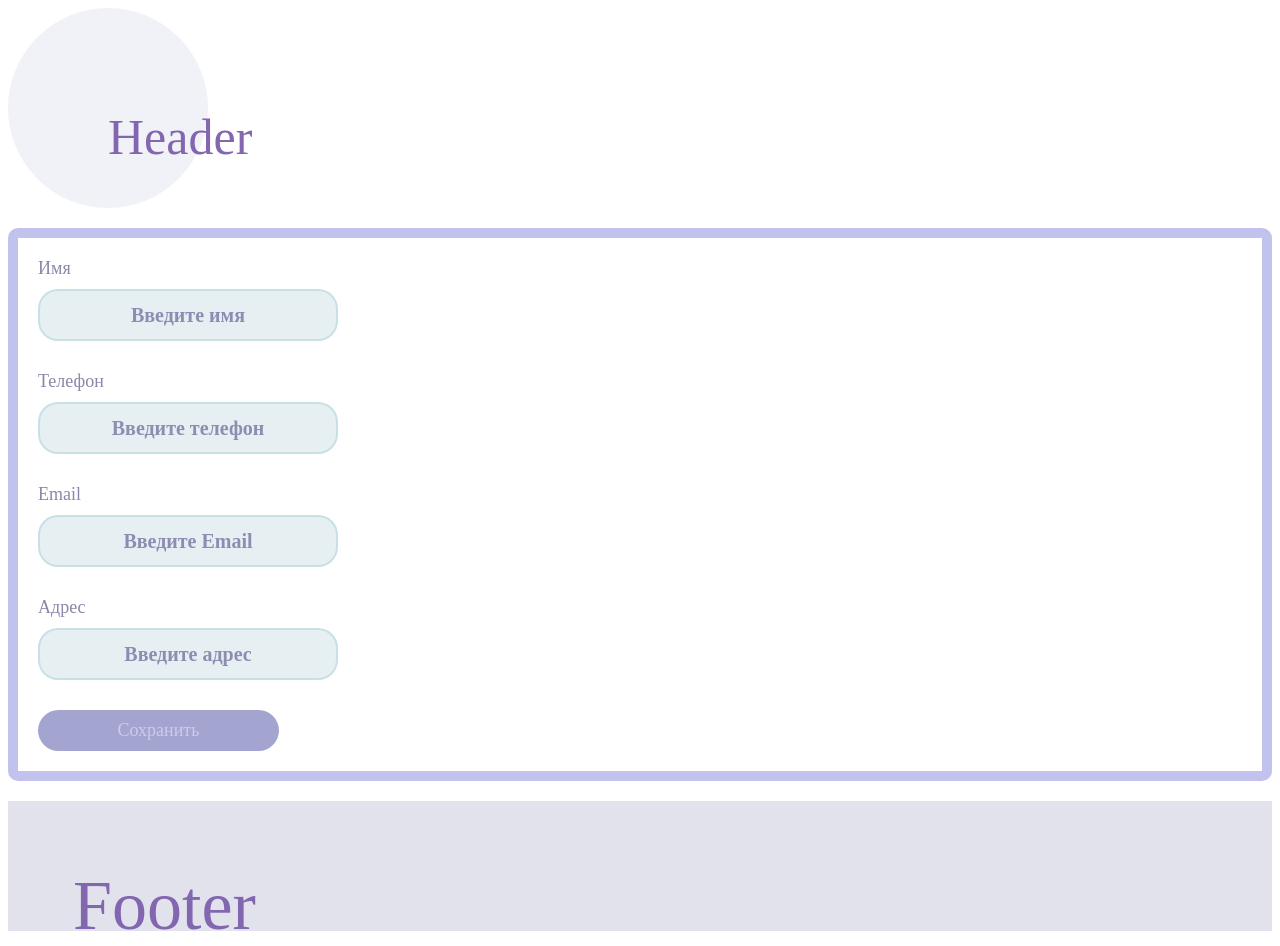
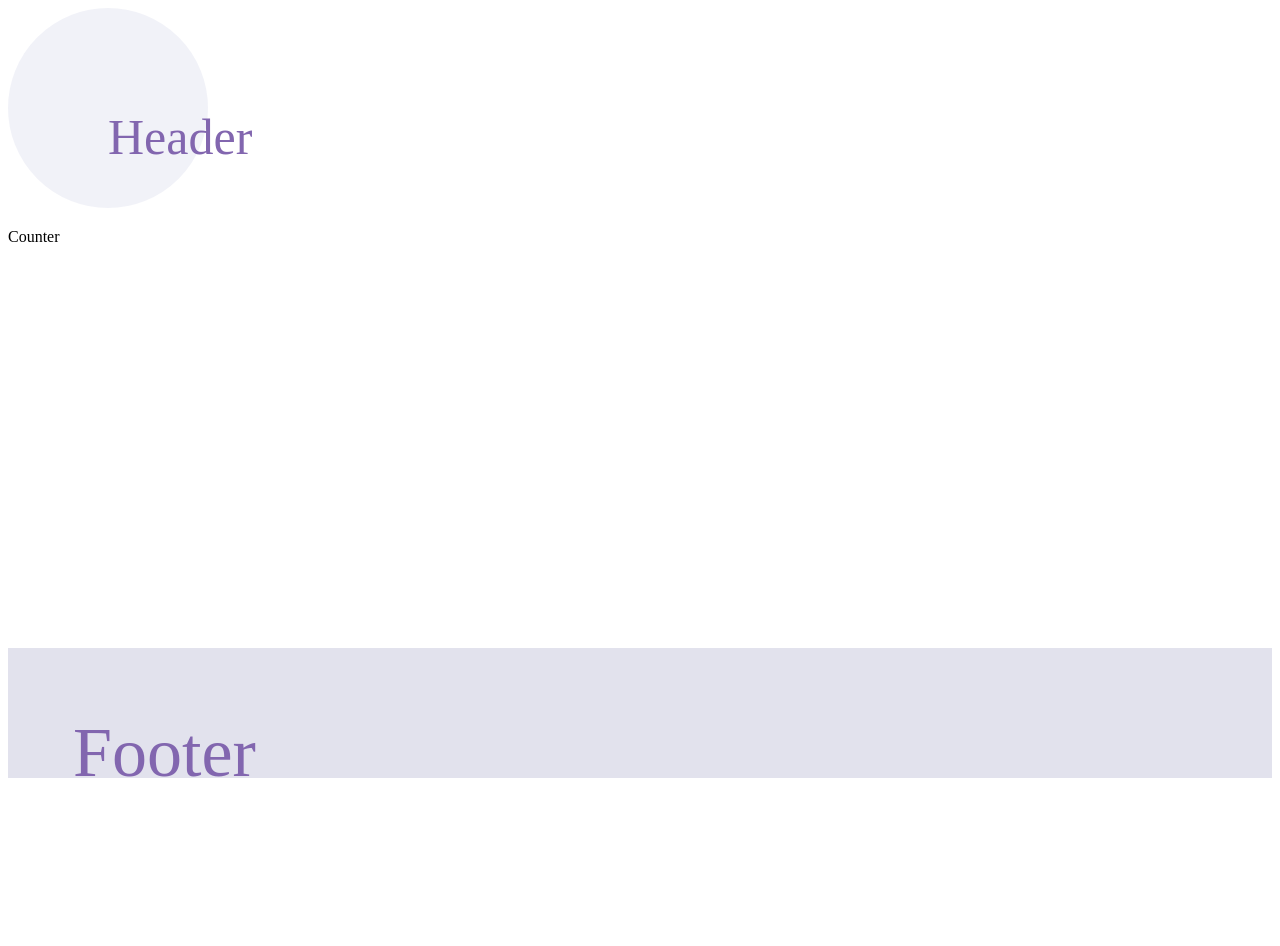
Before and after one commit to zxclownator3000/react_vite, a React (Vite) app: page / in a window 1280 px wide. After the commit the page ends 800 px from the top, so only its background shows below. Built offline with nearby package versions, Linux system fonts and the light colour scheme.

Commit message:
добавила вторую страницу

```diff
--- /dev/null
+++ b/src/components/Counter/Counter.module.css
@@ -0,0 +1,6 @@
+
+.counter{
+    min-height: 400px;
+    width: auto;
+;
+}
--- /dev/null
+++ b/src/components/Counter/Counter.tsx
@@ -0,0 +1,4 @@
+import styles from "./Counter.module.css";
+export const Counter = () => {
+  return <div className={styles.counter}>Counter</div>;
+};
--- /dev/null
+++ b/src/components/Counter/index.ts
@@ -0,0 +1 @@
+export * from "./Counter";
--- a/src/components/Form/Form.tsx
+++ b/src/components/Form/Form.tsx
@@ -1,29 +1,48 @@
-import styles from './Form.module.css'
-import { useState} from "react";
-import {TextInput} from "../TextInput";
-
+import styles from "./Form.module.css";
+import { useState } from "react";
+import { TextInput } from "../TextInput";
 
 export const Form = () => {
-    const onClick = () => {
-        console.log('username')
-        console.log(username)
-    }
+  const onClick = () => {
+    console.log("username");
+    console.log(username);
+  };
 
-    const [username, setUsername] = useState('')
-    const [phone, setPhone] = useState('')
-    const [email, setEmail] = useState('')
-    const [address, setAddress] = useState('')
+  const [username, setUsername] = useState("");
+  const [phone, setPhone] = useState("");
+  const [email, setEmail] = useState("");
+  const [address, setAddress] = useState("");
 
+  return (
+    <div className={styles.form}>
+      <TextInput
+        placeholder={"Введите имя"}
+        title={"Имя"}
+        value={username}
+        onChange={setUsername}
+      />
+      <TextInput
+        placeholder={"Введите телефон"}
+        title={"Телефон"}
+        value={phone}
+        onChange={setPhone}
+      />
+      <TextInput
+        placeholder={"Введите Email"}
+        title={"Email"}
+        value={email}
+        onChange={setEmail}
+      />
+      <TextInput
+        placeholder={"Введите адрес"}
+        title={"Адрес"}
+        value={address}
+        onChange={setAddress}
+      />
 
-        return (
-        <div className={styles.form}>
-            <TextInput placeholder={'Введите имя'} title={'Имя'} value={username} onChange={setUsername}/>
-            <TextInput placeholder={'Введите телефон'}title={'Телефон'} value={phone} onChange={setPhone}/>
-            <TextInput placeholder={'Введите Email'}title={'Email'} value={email} onChange={setEmail}/>
-            <TextInput placeholder={'Введите адрес'} title={'Адрес'} value={address} onChange={setAddress}/>
-
-            <button onClick={onClick} className={styles.submitButton}>Сохранить</button>
-
-        </div>
-    )
-}
+      <button onClick={onClick} className={styles.submitButton}>
+        Сохранить
+      </button>
+    </div>
+  );
+};
--- a/src/components/Header/Header.tsx
+++ b/src/components/Header/Header.tsx
@@ -1,5 +1,5 @@
-import './Header.css'
+import "./Header.css";
 
 export const Header = () => {
-  return <div className="header">Header</div>
-}
+  return <div className="header">Header</div>;
+};
--- a/src/components/index.ts
+++ b/src/components/index.ts
@@ -1,2 +1,3 @@
-export * from './Header'
-export * from './Form'
+export * from "./Header";
+export * from "./Form";
+export * from "./Counter";
--- a/src/pages/MainPage/MainPage.tsx
+++ b/src/pages/MainPage/MainPage.tsx
@@ -1,10 +1,15 @@
-import './MainPage.css'
-import {Form, Header} from "../../components";
+import "./MainPage.css";
+import { Form, Header, Counter } from "../../components";
+import { useState } from "react";
 
 export const MainPage = () => {
-  return (<div className="page-wrapper">
-    <Header />
-    <Form />
-    <div className="footer">Footer</div>
-  </div>)
-}
+  const [pageId, setPageId] = useState(1);
+  return (
+    <div className="page-wrapper">
+      <Header />
+      {pageId === 0 && <Form />}
+      {pageId === 1 && <Counter />}
+      <div className="footer">Footer</div>
+    </div>
+  );
+};
```
Also changed, not shown: src/components/TextInput/index.ts (renamed from src/components/TextInput/Index.ts).
